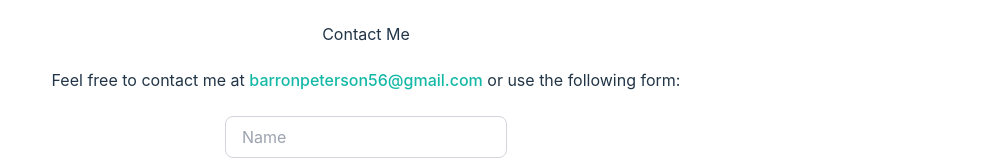
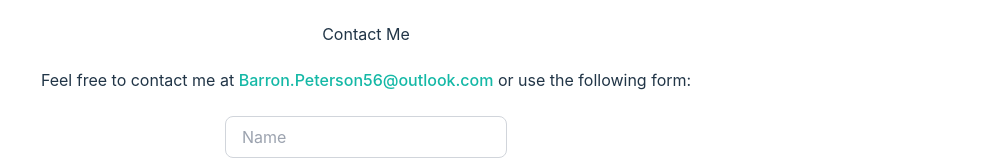
Before and after one commit to UtuRaiden/portfolioV2, a React (Vite) app: page /contact in a window 1280 px wide. Shown: the part 188-348 px from the top of the page, without its empty margins (274-1280 px from the left). Built offline with nearby package versions, Linux system fonts and the light colour scheme; no server answers.

Commit message:
update contact email

```diff
--- a/src/pages/contact.jsx
+++ b/src/pages/contact.jsx
@@ -61,7 +61,7 @@ export default function ContactPage() {
             <div>
                 <p>
                     Feel free to contact me at{' '}
-                    <a  className ='text-teal-500' href="mailto:Barronpeterson56@gmail.com">barronpeterson56@gmail.com</a> or use the following form:
+                    <a  className ='text-teal-500' href="mailto:Barron.peterson56@outlook.com">Barron.Peterson56@outlook.com</a> or use the following form:
                 </p>
             </div>
             <section>
```
Also changed, not shown: 1 other file (tests, documents, lock files or other folders).
